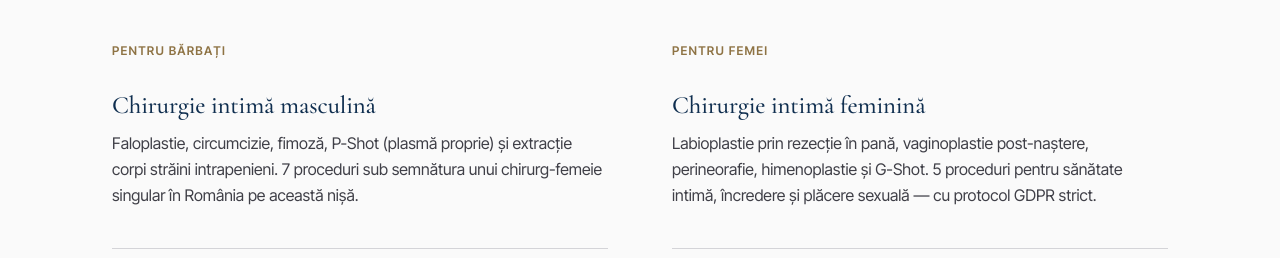
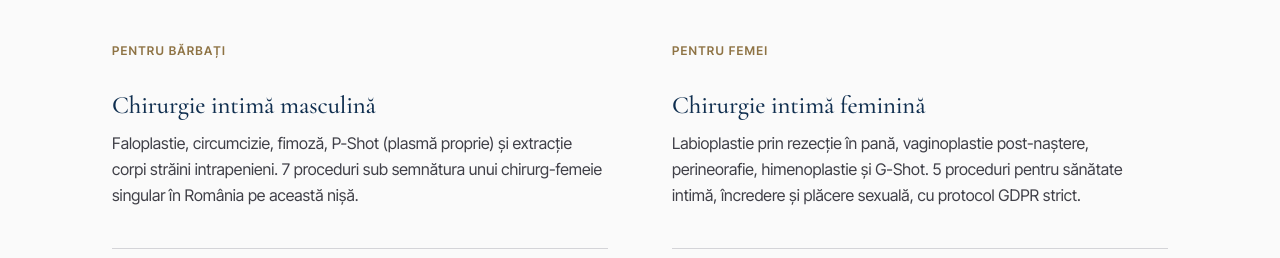
Before and after one commit to mihnea-eugen/chirurgia-intima, a Next.js app: page / in a window 1280 px wide. Shown: the part 1420-1678 px from the top of the page. Built offline with nearby package versions, Linux system fonts and the light colour scheme; no server answers.

Commit message:
fix(homepage): scoate em-dash, RO virgula

```diff
--- a/app/page.tsx
+++ b/app/page.tsx
@@ -29,7 +29,7 @@ export default function HomePage() {
       <SchemaGraph
         items={[
           getMedicalWebPageSchema({
-            name: "Chirurgie intimă — Dr. Diana Gheorghiță",
+            name: "Chirurgie intimă, Dr. Diana Gheorghiță",
             description: SITE.description,
             url: SITE.url,
             speakable: true
@@ -142,7 +142,7 @@ export default function HomePage() {
                 <div className="text-xs uppercase tracking-widest text-[var(--color-brand-gold-deep)] font-semibold mb-3">Pentru femei</div>
                 <h3 className="font-display text-3xl mb-4">Chirurgie intimă feminină</h3>
                 <p className="text-zinc-700 leading-relaxed">
-                  Labioplastie prin rezecție în pană, vaginoplastie post-naștere, perineorafie, himenoplastie și G-Shot. 5 proceduri pentru sănătate intimă, încredere și plăcere sexuală — cu protocol GDPR strict.
+                  Labioplastie prin rezecție în pană, vaginoplastie post-naștere, perineorafie, himenoplastie și G-Shot. 5 proceduri pentru sănătate intimă, încredere și plăcere sexuală, cu protocol GDPR strict.
                 </p>
               </div>
               <div className="space-y-4">
```
